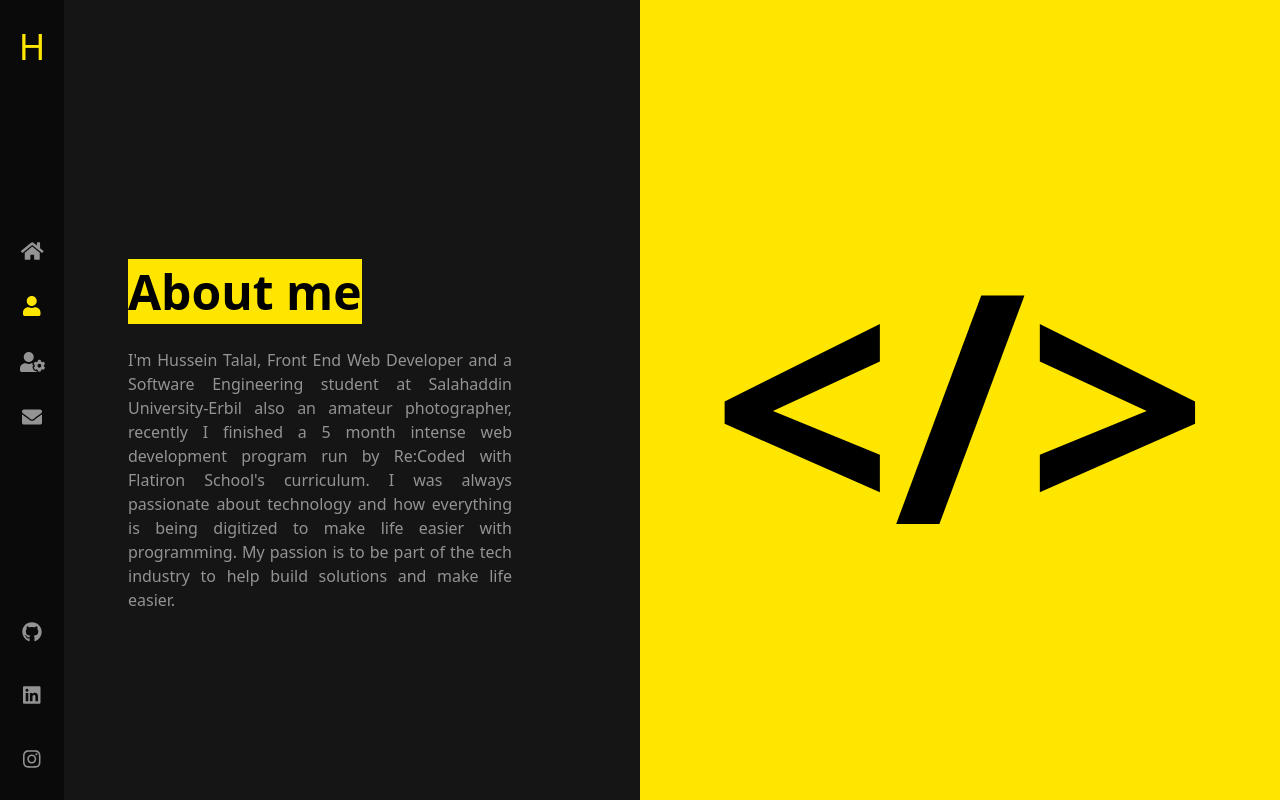
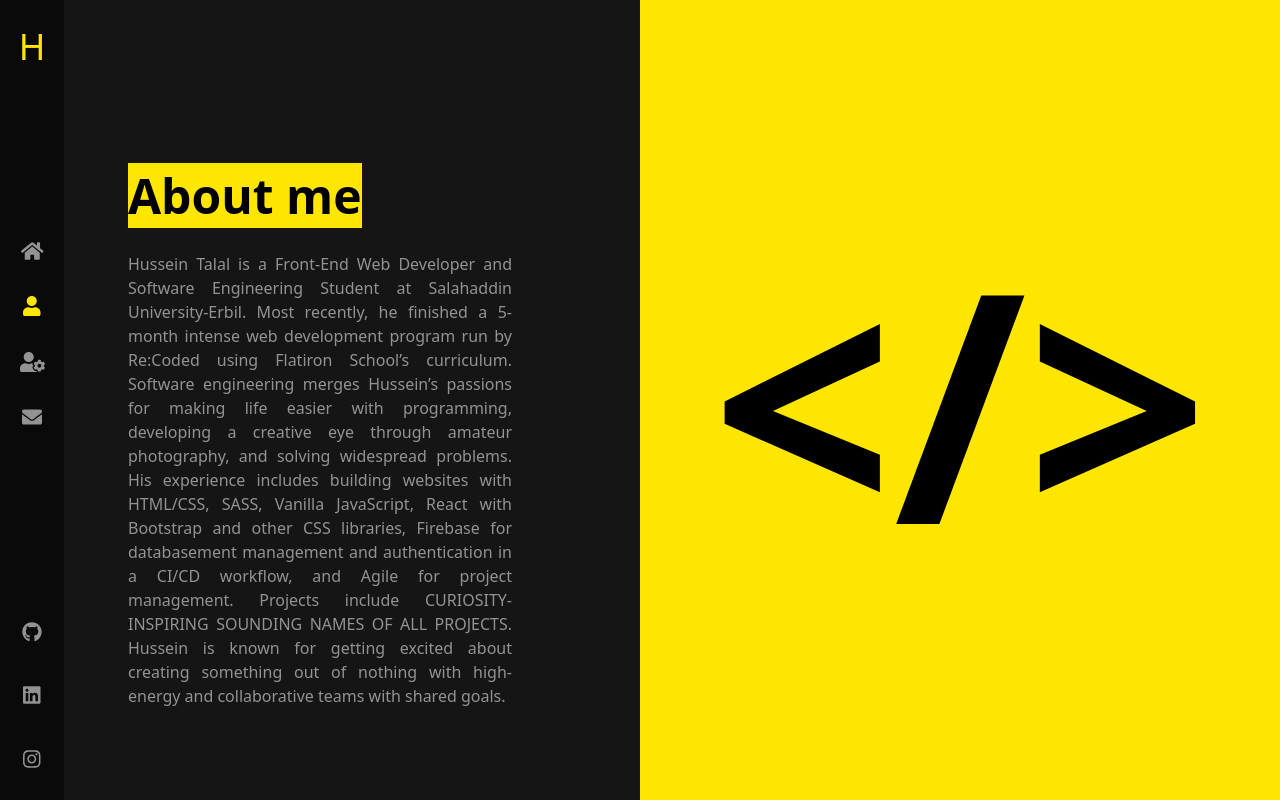
Before and after one commit to husseinTalal2/portfolio, a React (Create React App) app: page /about in a window 1280 px wide. Shown: the top 800 px of the page. Built offline with nearby package versions, Linux system fonts and the light colour scheme.

Commit message:
updating the bio and fixing the top margin and updating the CV

```diff
--- a/src/components/ِAboutPage/AboutMe.js
+++ b/src/components/ِAboutPage/AboutMe.js
@@ -4,19 +4,24 @@ function AboutMe() {
   return (
     <div className="bg-dark flex w-screen h-full lg:h-screen">
       <div className="lg:px-32 xs:px-4 md:mt-40 my-16 lg:w-1/2">
-        <div className=" lg:mx-0 mx-12 lg:mt-24 lg:block flex flex-col items-center">
+        <div className=" lg:mx-0 mx-12 lg:block flex flex-col items-center">
           <h1 className="inline text-black bg-primaryYellow text-3xl lg:text-5xl font-semibold">
             About me
           </h1>
           <p className="my-5 text-lightGray text-justify">
-            I'm Hussein Talal, Front End Web Developer and a Software
-            Engineering student at Salahaddin University-Erbil also an amateur
-            photographer, recently I finished a 5 month intense web development
-            program run by Re:Coded with Flatiron School's curriculum. I was
-            always passionate about technology and how everything is being
-            digitized to make life easier with programming. My passion is to be
-            part of the tech industry to help build solutions and make life
-            easier.
+            Hussein Talal is a Front-End Web Developer and Software Engineering
+            Student at Salahaddin University-Erbil. Most recently, he finished a
+            5-month intense web development program run by Re:Coded using
+            Flatiron School’s curriculum. Software engineering merges Hussein’s
+            passions for making life easier with programming, developing a
+            creative eye through amateur photography, and solving widespread
+            problems. His experience includes building websites with HTML/CSS,
+            SASS, Vanilla JavaScript, React with Bootstrap and other CSS
+            libraries, Firebase for databasement management and authentication
+            in a CI/CD workflow, and Agile for project management. Projects
+            include CURIOSITY-INSPIRING SOUNDING NAMES OF ALL PROJECTS. Hussein
+            is known for getting excited about creating something out of nothing
+            with high-energy and collaborative teams with shared goals.
           </p>
         </div>
       </div>
--- a/src/components/ِAboutPage/CV.js
+++ b/src/components/ِAboutPage/CV.js
@@ -1,5 +1,5 @@
 import React from 'react';
-import resume from '../../CV/HusseinTalalResume.pdf';
+import resume from '../../CV/Hussein Talal Resume.pdf';
 function CV() {
   return (
     <div className="w-screen flex flex-col justify-center items-center bg-dark md:my-32 my-24">
```
Also changed, not shown: 2 other files (tests, documents, lock files or other folders).
